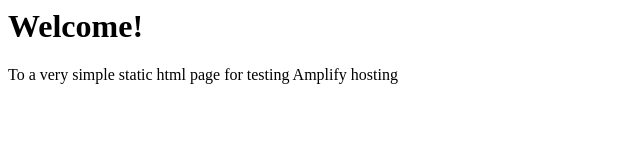
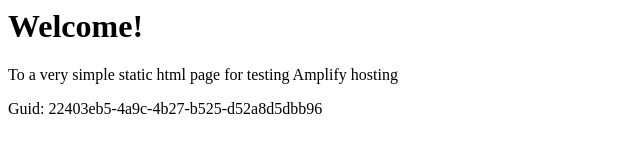
Before and after one commit to aws-aemilia-cmh/Github-PR-Commit-Integration-Test-DoNotTouch-v0-preprod-us-east-2, a website: page src/index.html in a window 1280 px wide. Shown: the whole page, without its empty margins (0-640 px from the left). Drawn offline with Linux system fonts and the light colour scheme.

Commit message:
commit from integ tests

```diff
--- a/src/index.html
+++ b/src/index.html
@@ -1,3 +1,5 @@
+
+
 <html lang="en">
 
 <head>
@@ -10,6 +12,6 @@
 <body>
     <h1>Welcome!</h1>
     <p>To a very simple static html page for testing Amplify hosting</p>
-</body>
+    <p>Guid: 22403eb5-4a9c-4b27-b525-d52a8d5dbb96</p></body>
 
 </html>
```
